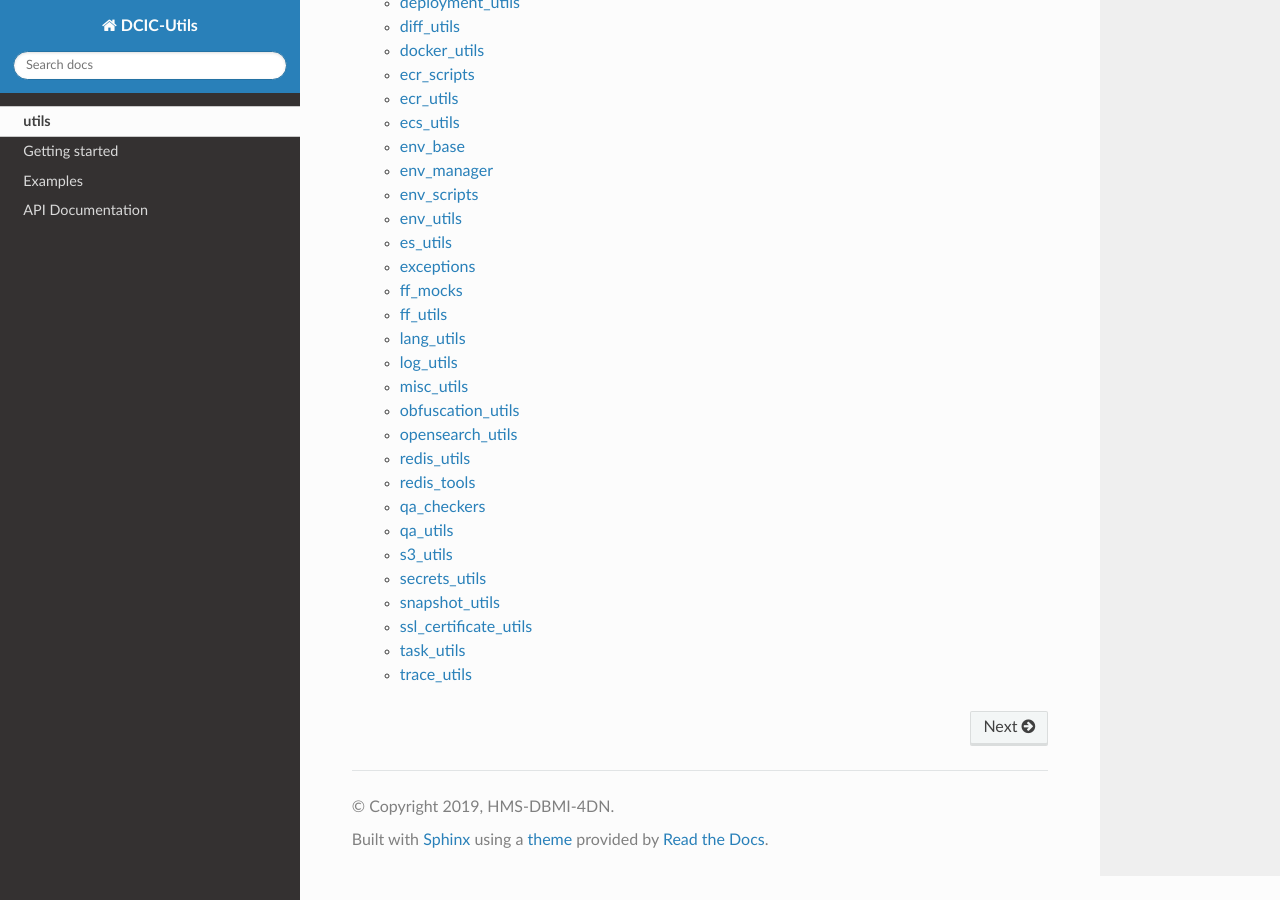
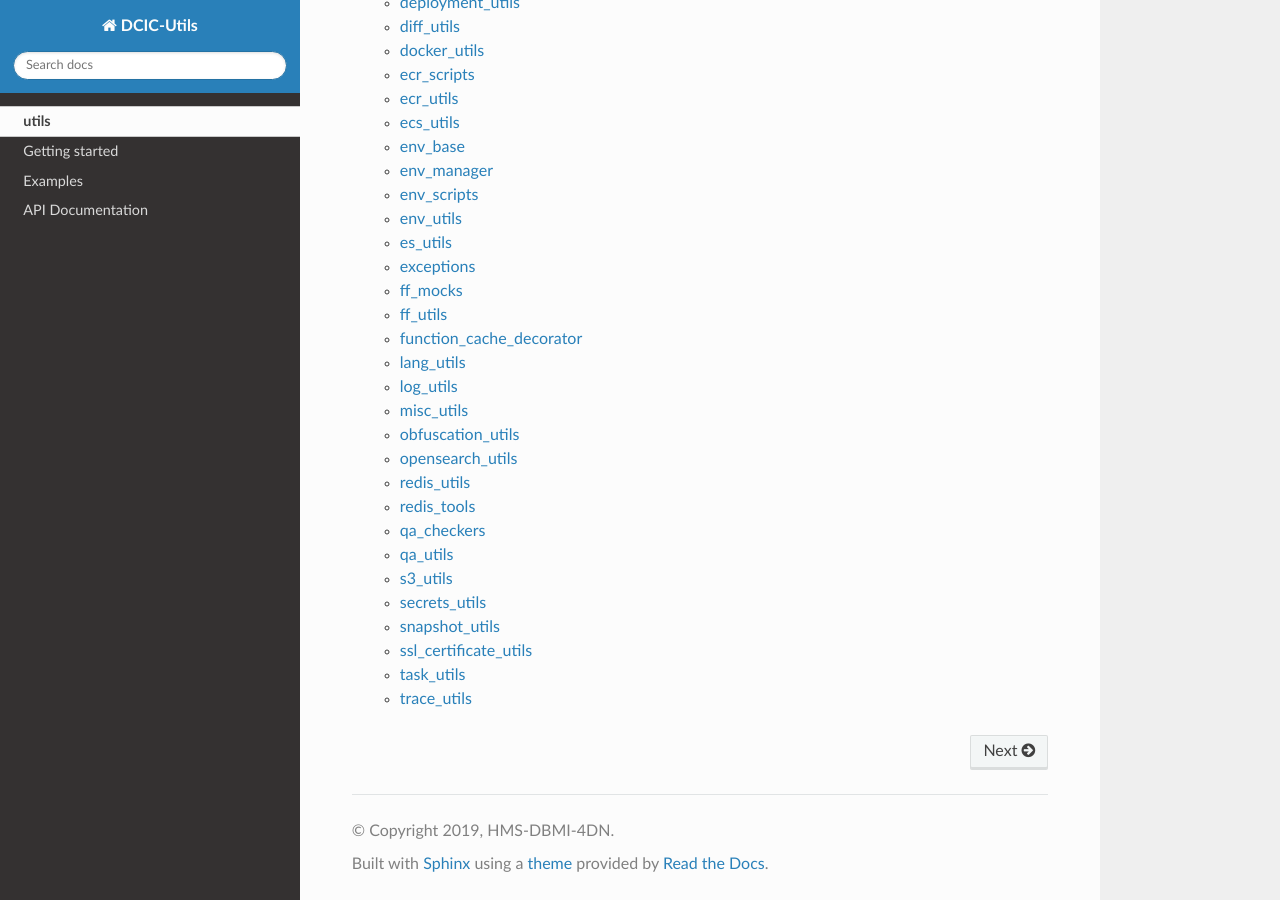
Before and after one commit to 4dn-dcic/utils, a Sphinx documentation site: the page built from docs/source/index.rst, in a window 1280 px wide and 900 px high, scrolled down 898 px. Built offline with Sphinx 7.4.7 and the Read the Docs theme 2.0.0, drawn with Linux system fonts in a browser that asks for light colours.

Commit message:
Added function_cache_decorator to docs

```diff
--- a/CHANGELOG.rst
+++ b/CHANGELOG.rst
@@ -17,6 +17,10 @@ Change Log
   first usage of which was in foursight-core. 2023-04-16.
 
 * Added ``dcicutils.scripts.publish_to_pypi``; 2023-04-24.
+
+* Added ``dcicutils.function_cache_decorator``; 2023-04-24;
+  future help in simplifying some caching in foursight-core APIs.
+
 
 
 7.2.0
--- a/docs/source/dcicutils.rst
+++ b/docs/source/dcicutils.rst
@@ -163,6 +163,13 @@ ff_utils
    :members:
 
 
+function_cache_decorator
+^^^^^^^^^^^^^^^^^^^^^^^^
+
+.. automodule:: dcicutils.function_cache_decorator.
+   :members:
+
+
 lang_utils
 ^^^^^^^^^^
 
```
